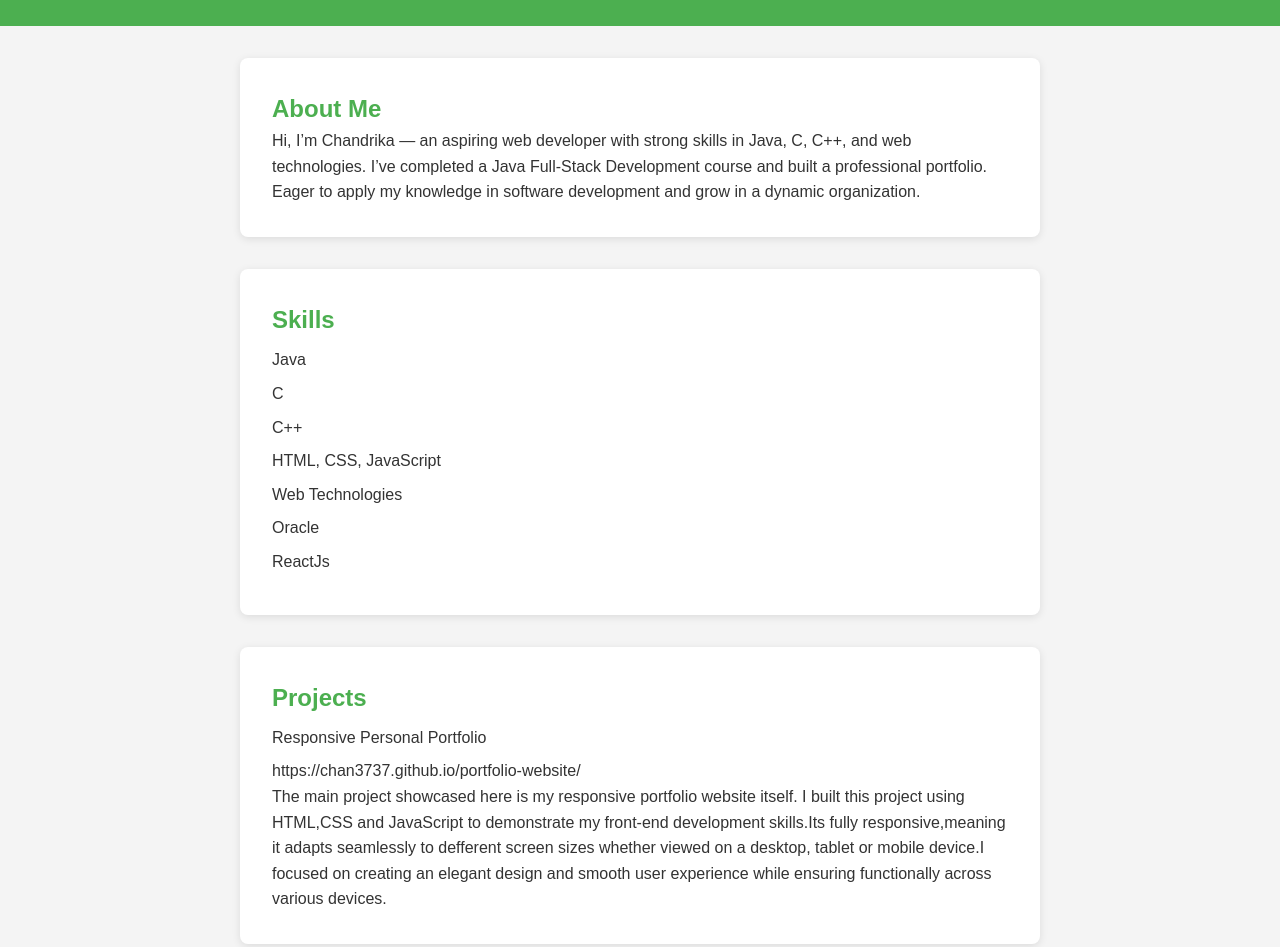
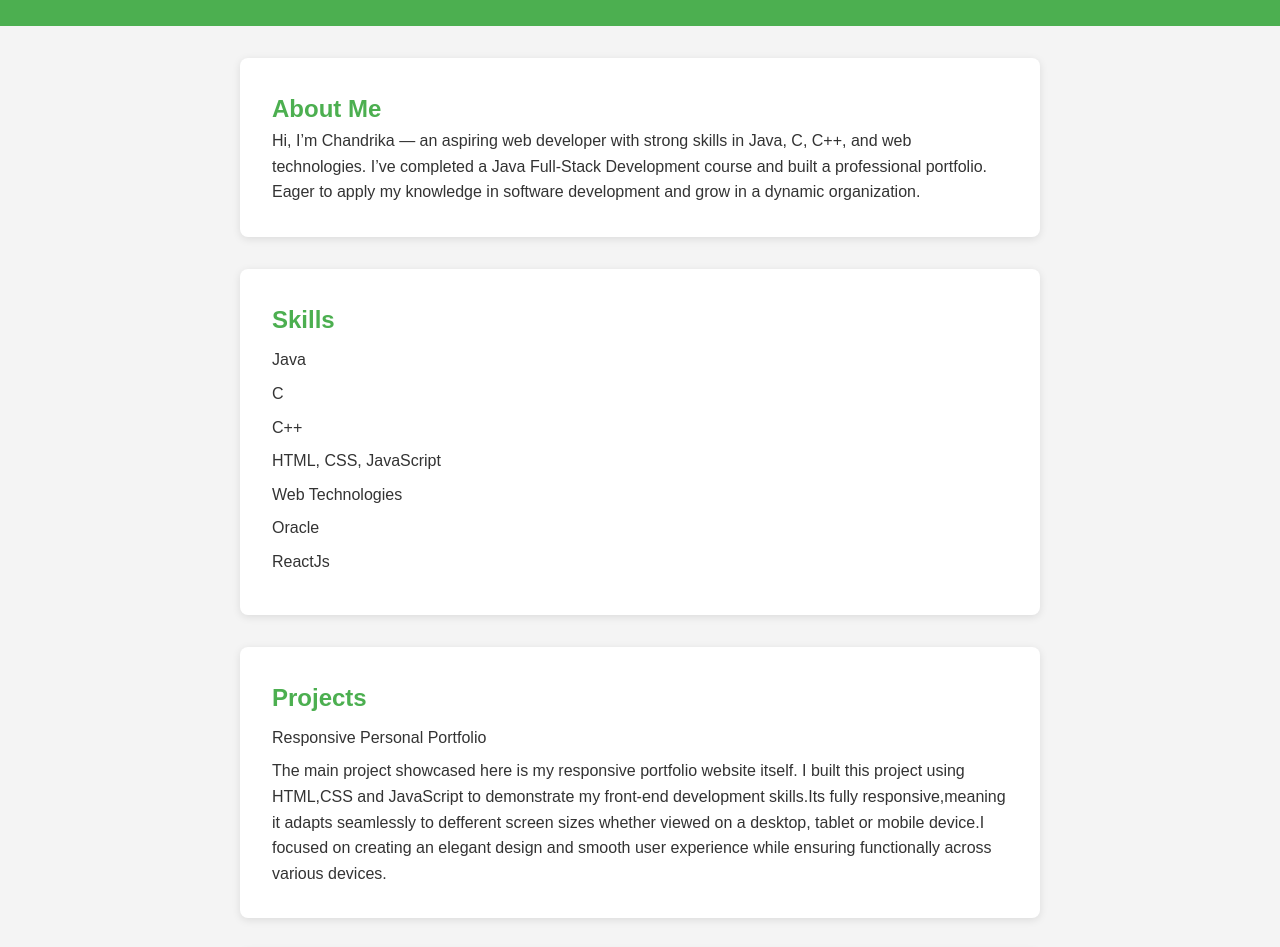
Before and after one commit to Chan3737/portfolio-website, a plain HTML site: page index.html in a window 1280 px wide. Shown: the part 107-1054 px from the top of the page. Drawn offline with Linux system fonts and the light colour scheme.

Commit message:
Update index.html

```diff
--- a/index.html
+++ b/index.html
@@ -41,7 +41,6 @@
     <h2>Projects</h2>
     <ul>
       <li>Responsive Personal Portfolio</li>
-      <a>https://chan3737.github.io/portfolio-website/</a>
       <p>The main project showcased here is my responsive portfolio website itself. I built this project using HTML,CSS and JavaScript to demonstrate my front-end development skills.Its fully responsive,meaning it adapts seamlessly to defferent screen sizes whether viewed on a desktop, tablet or mobile device.I focused on creating an elegant design and smooth user experience while ensuring functionally across various devices.</p>
     </ul>
   </section>
```
